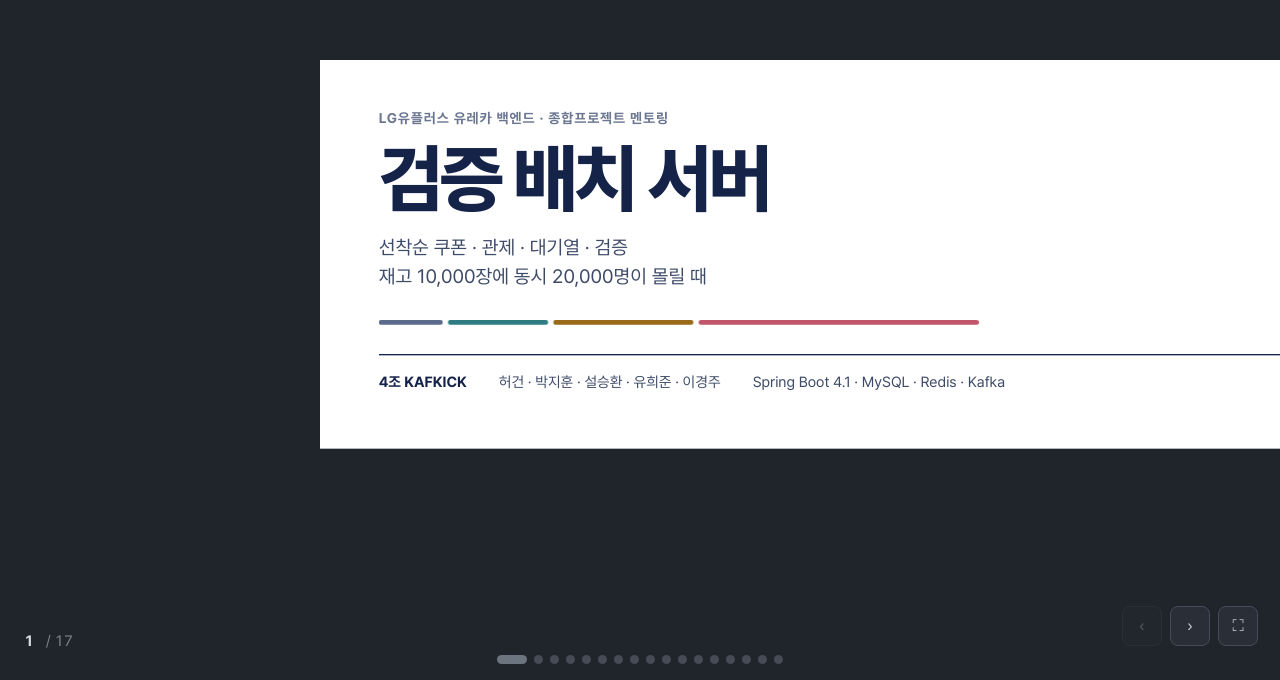
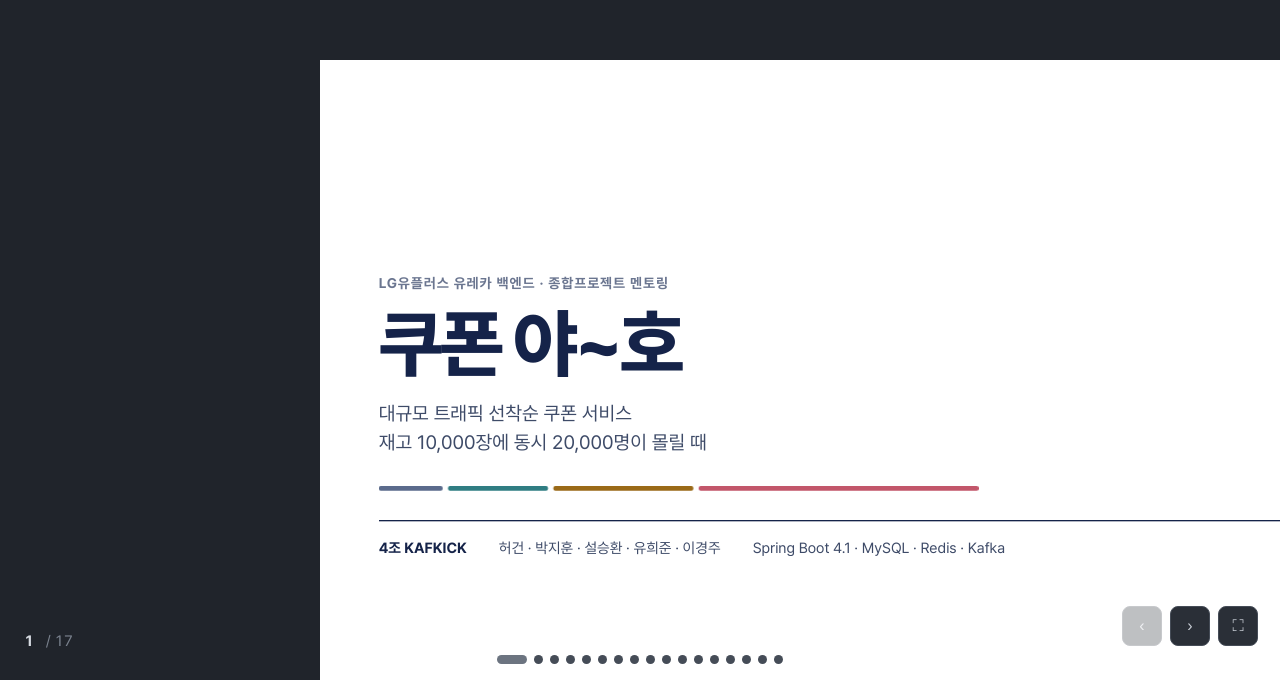
Before and after one commit to coupon-yaho/.github, a plain HTML site: page mentoring/index.html in a window 1280 px wide. Shown: the part 120-800 px from the top of the page. Drawn offline with Linux system fonts and the light colour scheme.

Commit message:
표지 제목을 서비스명으로 바꾸고 표지 높이가 줄던 것을 고친다

```diff
--- a/mentoring/index.html
+++ b/mentoring/index.html
@@ -3,7 +3,7 @@
 <head>
 <meta charset="utf-8">
 <meta name="viewport" content="width=device-width, initial-scale=1">
-<title>검증 배치 서버 · 4조 KAFKICK</title>
+<title>쿠폰 야~호 · 4조 KAFKICK</title>
 <link rel="preload" href="../assets/fonts/pretendard-800.woff2" as="font" type="font/woff2" crossorigin>
 <link rel="preload" href="../assets/fonts/pretendard-700.woff2" as="font" type="font/woff2" crossorigin>
 <link rel="preload" href="../assets/fonts/pretendard-400.woff2" as="font" type="font/woff2" crossorigin>
@@ -181,7 +181,9 @@ td.dim,.dim{color:var(--ink3)}
 
 /* ── 표지 / 마무리 ──────────────────────────────────────────
    네 파트의 색을 표지에 띠로 깔아 목차보다 먼저 구조를 보여준다. */
-.cover{justify-content:center;gap:0;position:relative;overflow:hidden}
+.cover{justify-content:center;gap:0;overflow:hidden}
+/* .slide 가 이미 position:absolute 다. 여기서 position 을 다시 선언하면
+   그 absolute 를 덮어써 inset:0 이 풀리고 슬라이드 높이가 내용만큼 줄어든다. */
 .cover::after{content:"";position:absolute;right:-160px;top:-160px;width:620px;height:620px;
   border-radius:50%;background:radial-gradient(circle at 30% 30%,#F9EDEF 0%,#FBFAF7 55%,transparent 72%);z-index:0}
 .cover > *{position:relative;z-index:1}
@@ -226,8 +228,8 @@ td.dim,.dim{color:var(--ink3)}
 <!-- 01 표지 ═══════════════════════════════════════════════ -->
 <div class="slide cover">
   <div class="a eyebrow">LG유플러스 유레카 백엔드 · 종합프로젝트 멘토링</div>
-  <h1 class="a">검증 배치 서버</h1>
-  <div class="a sub">선착순 쿠폰 · 관제 · 대기열 · 검증<br>
+  <h1 class="a">쿠폰 야~호</h1>
+  <div class="a sub">대규모 트래픽 선착순 쿠폰 서비스<br>
     재고 10,000장에 동시 20,000명이 몰릴 때</div>
   <div class="a bars">
     <i style="width:96px;background:#5B6B8C"></i>
```
